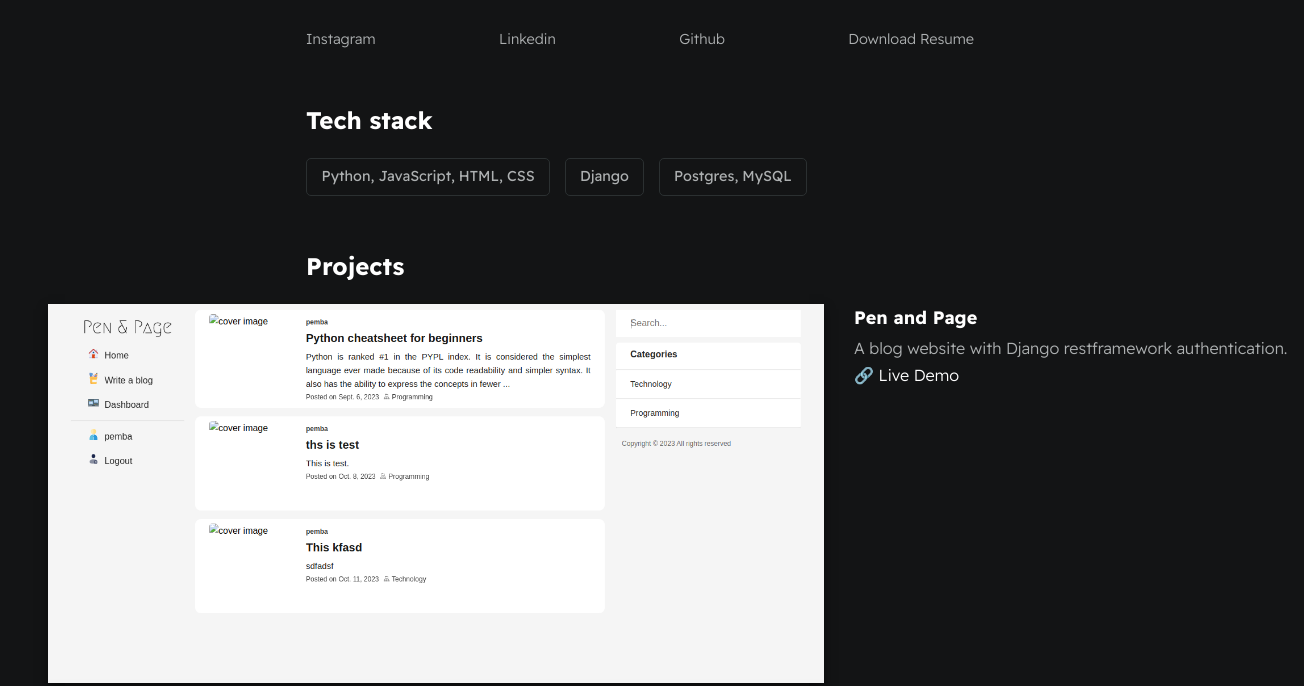
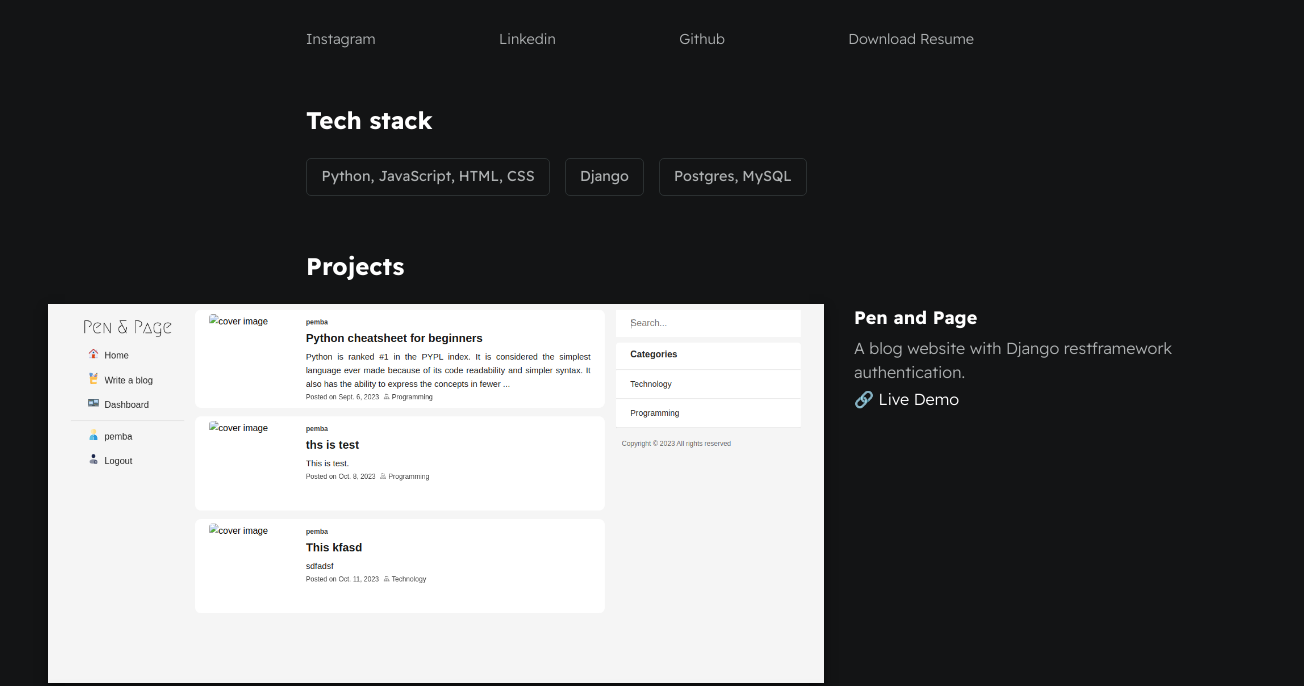
Before and after one commit to pembattech/pembatamang.com.np, a plain HTML site: page index.html in a window 1280 px wide. Shown: the part 251-937 px from the top of the page, 1304 px wide, since content can reach past the window. Drawn offline with Linux system fonts and the light colour scheme.

Commit message:
update styles

```diff
--- a/static/css/styles.css
+++ b/static/css/styles.css
@@ -159,10 +159,6 @@ a {
     gap: 30px;
 }
 
-.split__content {
-    width: 450px;
-}
-
 .split__content span a {
     font-weight: 900;
     font-size: 18px;
```
